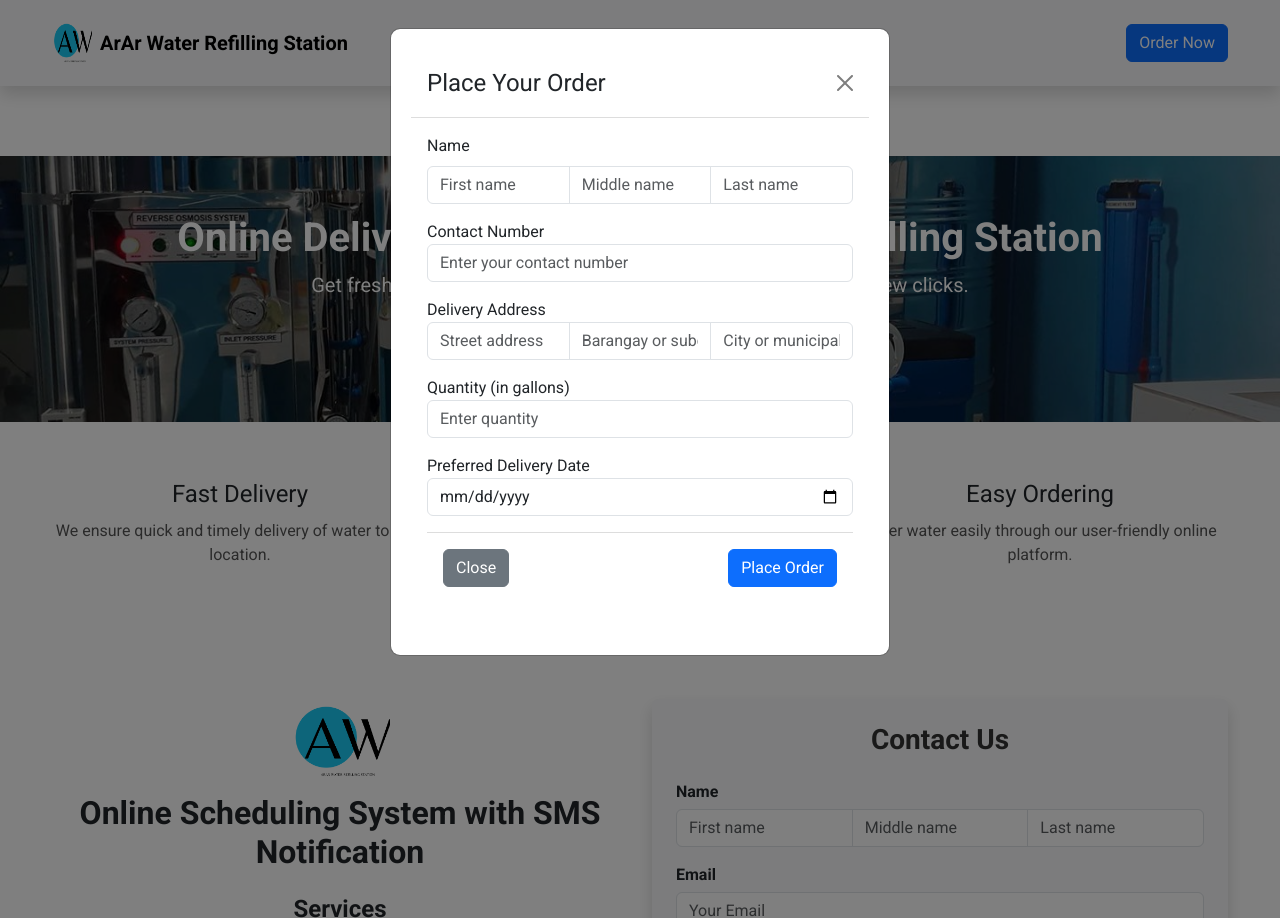
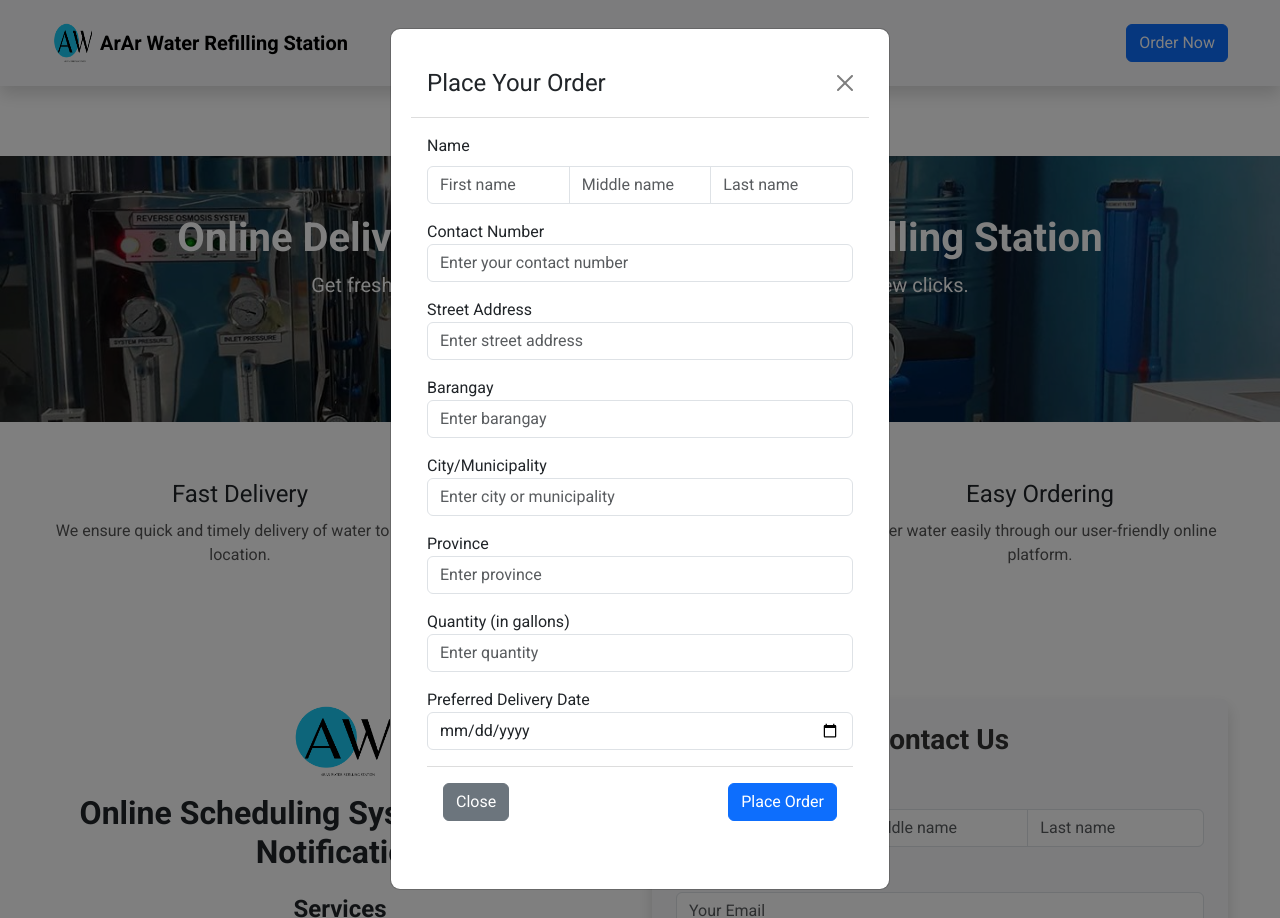
Before and after one commit to RamzaPH/Ordering-System, a Flask app: page / in a window 1280 px wide, after a click on "Order Now". Run offline with Flask 3, Linux system fonts and the light colour scheme.

Commit message:
Update index.html

```diff
--- a/templates/index.html
+++ b/templates/index.html
@@ -114,24 +114,32 @@
                 <div class="modal-body">
                     <form action="{{ url_for('order') }}" method="POST">
                         <div class="form-group mb-3">
-                            <label class="form-label" for="name">Name</label>
+                            <label class="form-label" for="firstName">Name</label>
                             <div class="input-group">
-                                <input class="form-control" placeholder="First name" required type="text" name="name" aria-label="First name">
-                                <input class="form-control" placeholder="Middle name" required type="text" name="middle_name" aria-label="Middle name">
-                                <input class="form-control" placeholder="Last name" required type="text" name="last_name" aria-label="Last name">
+                                <input class="form-control" placeholder="First name" required type="text" name="firstName" aria-label="First name">
+                                <input class="form-control" placeholder="Middle name" required type="text" name="middleName" aria-label="Middle name">
+                                <input class="form-control" placeholder="Last name" required type="text" name="lastName" aria-label="Last name">
                             </div>
                         </div>
                         <div class="form-group mb-3">
                             <label for="contactNumber">Contact Number</label>
-                            <input type="text" class="form-control" id="contactNumber" placeholder="Enter your contact number" required name="contact_number">
+                            <input type="text" class="form-control" id="contactNumber" placeholder="Enter your contact number" required name="contactNumber">
                         </div>
                         <div class="form-group mb-3">
-                            <label for="street_address">Delivery Address</label>
-                            <div class="input-group">
-                                <input class="form-control" placeholder="Street address" required type="text" name="street_address" aria-label="Street address">
-                                <input class="form-control" placeholder="Barangay or subdivision" required type="text" name="barangay" aria-label="Barangay or subdivision">
-                                <input class="form-control" placeholder="City or municipality, and province" required type="text" name="city_or_municipality" aria-label="City or municipality, and province">
-                            </div>
+                            <label for="street">Street Address</label>
+                            <input type="text" class="form-control" id="street" placeholder="Enter street address" required name="street">
+                        </div>
+                        <div class="form-group mb-3">
+                            <label for="barangay">Barangay</label>
+                            <input type="text" class="form-control" id="barangay" placeholder="Enter barangay" required name="barangay">
+                        </div>
+                        <div class="form-group mb-3">
+                            <label for="city">City/Municipality</label>
+                            <input type="text" class="form-control" id="city" placeholder="Enter city or municipality" required name="city">
+                        </div>
+                        <div class="form-group mb-3">
+                            <label for="province">Province</label>
+                            <input type="text" class="form-control" id="province" placeholder="Enter province" required name="province">
                         </div>
                         <div class="form-group mb-3">
                             <label for="quantity">Quantity (in gallons)</label>
@@ -139,7 +147,7 @@
                         </div>
                         <div class="form-group mb-3">
                             <label for="deliveryDate">Preferred Delivery Date</label>
-                            <input type="date" class="form-control" id="deliveryDate" name="delivery_date">
+                            <input type="date" class="form-control" id="deliveryDate" name="deliveryDate">
                         </div>
                         <div class="modal-footer">
                             <button type="button" class="btn btn-secondary" data-bs-dismiss="modal">Close</button>
```
